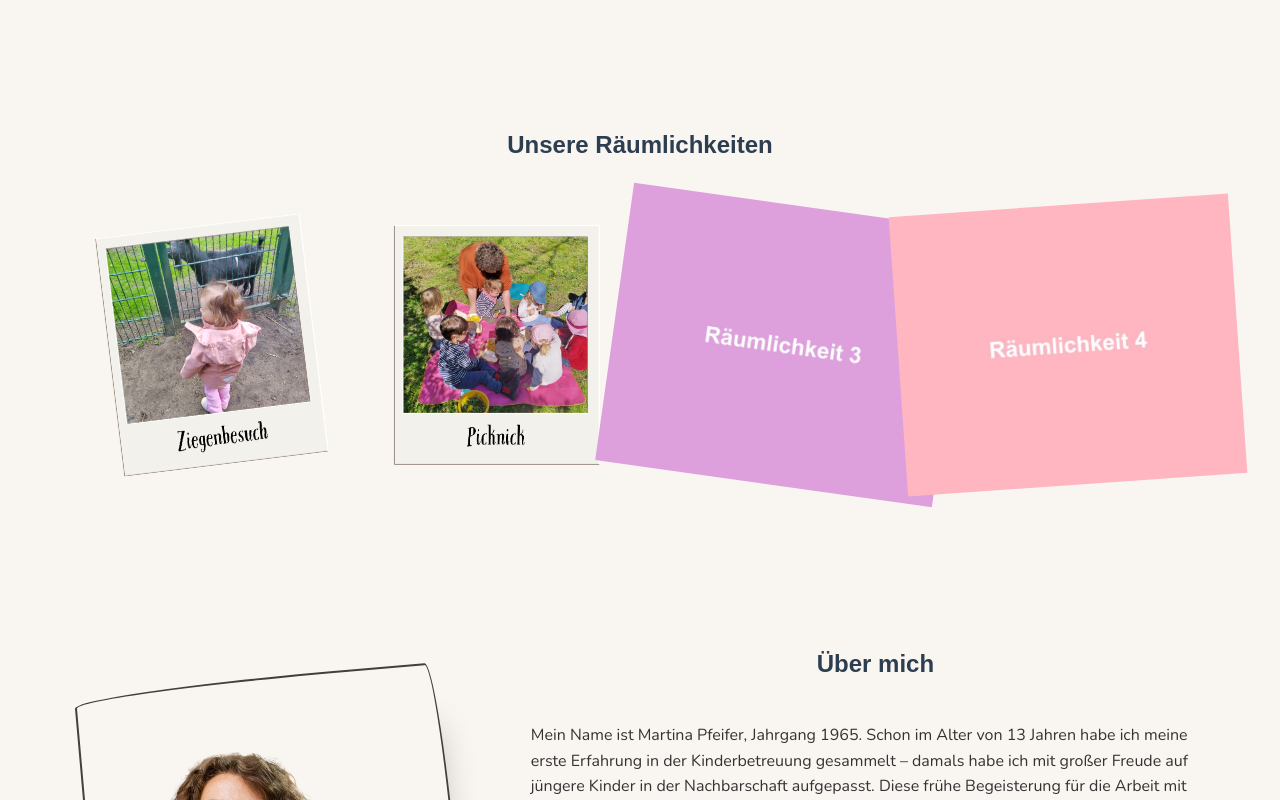
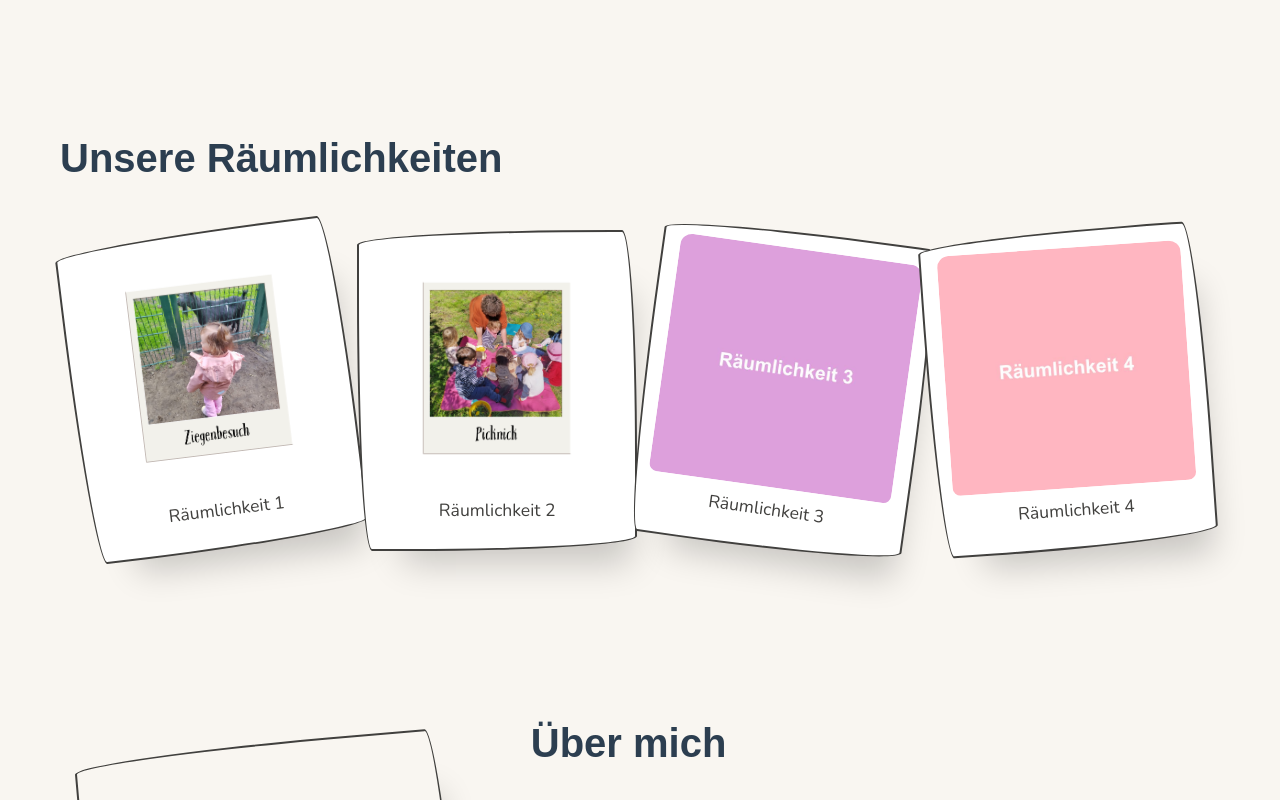
Before and after one commit to ayo-byte/nextjs-app-demo, a Next.js app: page / in a window 1280 px wide. Shown: the part 1520-2320 px from the top of the page. Built offline with nearby package versions, Linux system fonts and the light colour scheme; a web font is replaced by a local one.

Commit message:
updated the design of the gallery

```diff
--- a/src/pages/index.js
+++ b/src/pages/index.js
@@ -166,10 +166,11 @@ const Section = styled.section`
 `;
 
 const SectionTitle = styled.h2`
-  text-align: center;
+  text-align: left;
   color: #2c3e50;
   margin-bottom: 40px;
   font-family: "Pacific Northwest Letters W01", sans-serif;
+  font-size: 2.5rem;
 `;
 
 const Accordion = styled.div`
@@ -259,48 +260,41 @@ const Gallery = styled.div`
   }
 `;
 
-const GalleryImage = styled.img`
-  width: 340px;
-  height: 280px;
-  object-fit: cover;
-  // border-radius: 8px;
-  margin: 0 -40px;
-  background: none;
-  // box-shadow: 0 4px 24px 0 rgba(0,0,0,0.08);
-  display: block;
+const PolaroidFrame = styled.div`
+  width: 280px;
+  background: #fff;
+  border: solid 2px #41403e;
+  border-radius: 255px 15px 225px 15px/15px 225px 15px 255px;
+  box-shadow: 20px 38px 34px -26px hsla(0, 0%, 0%, 0.2);
+  margin: 0 -10px;
+  padding: 1rem 1rem 1.5rem 1rem;
+  display: flex;
+  flex-direction: column;
+  align-items: center;
+  justify-content: flex-start;
   transition: transform 0.2s;
-
-  &:nth-child(1) {
-    transform: rotate(-7deg);
-  }
-  &:nth-child(2) {
-    transform: rotate(0deg);
-  }
-  &:nth-child(3) {
-    transform: rotate(8deg);
-  }
-  &:nth-child(4) {
-    transform: rotate(-4deg);
-  }
 
   @media (max-width: 700px) {
     width: 90vw;
     max-width: 400px;
-    height: auto;
     margin: 0 0 1.5em 0;
-    &:nth-child(1) {
-      transform: rotate(-4deg);
-    }
-    &:nth-child(2) {
-      transform: rotate(2deg);
-    }
-    &:nth-child(3) {
-      transform: rotate(-3deg);
-    }
-    &:nth-child(4) {
-      transform: rotate(3deg);
-    }
   }
+`;
+
+const PolaroidImage = styled.img`
+  width: 100%;
+  height: 240px;
+  object-fit: cover;
+  border-radius: 12px 12px 8px 8px/12px 12px 8px 8px;
+  margin-bottom: 0.5rem;
+`;
+
+const PolaroidCaption = styled.p`
+  text-align: center;
+  font-size: 1.1rem;
+  color: #41403e;
+  margin: 0;
+  font-family: "Nunito", sans-serif;
 `;
 
 const ContactForm = styled.form`
@@ -588,12 +582,17 @@ export default function Home() {
         <Section id="raeumlichkeiten">
           <SectionTitle>Unsere Räumlichkeiten</SectionTitle>
           <Gallery>
-            {[1, 2, 3, 4].map((num) => (
-              <GalleryImage
+            {[1, 2, 3, 4].map((num, idx) => (
+              <PolaroidFrame
                 key={num}
-                src={`/placeholder-${num}.png`}
-                alt={`Räumlichkeit ${num}`}
-              />
+                style={{ transform: `rotate(${[-7, 0, 8, -4][idx]}deg)` }}
+              >
+                <PolaroidImage
+                  src={`/placeholder-${num}.png`}
+                  alt={`Räumlichkeit ${num}`}
+                />
+                <PolaroidCaption>Räumlichkeit {num}</PolaroidCaption>
+              </PolaroidFrame>
             ))}
           </Gallery>
         </Section>
```
